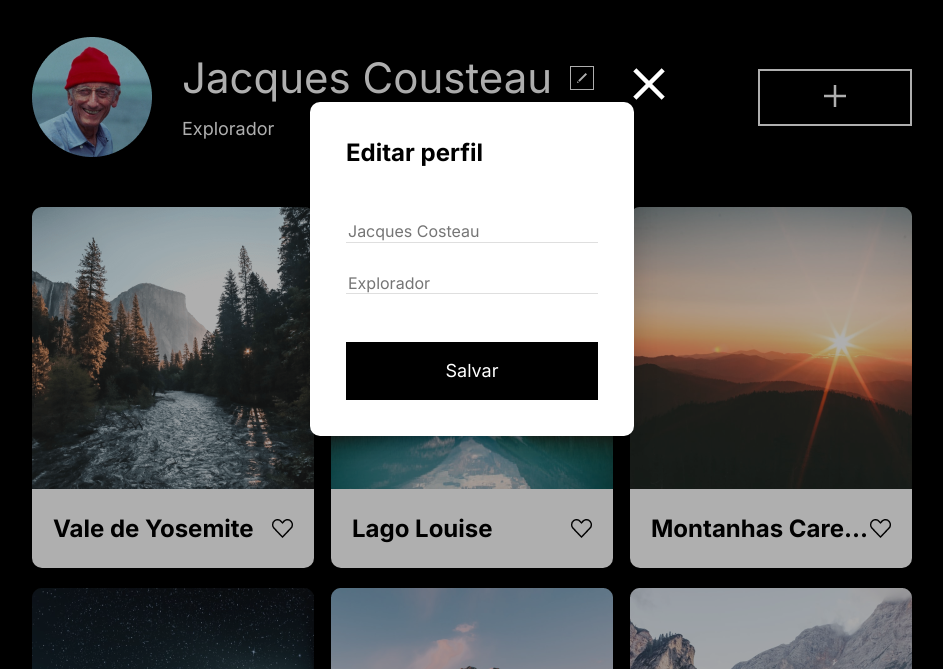
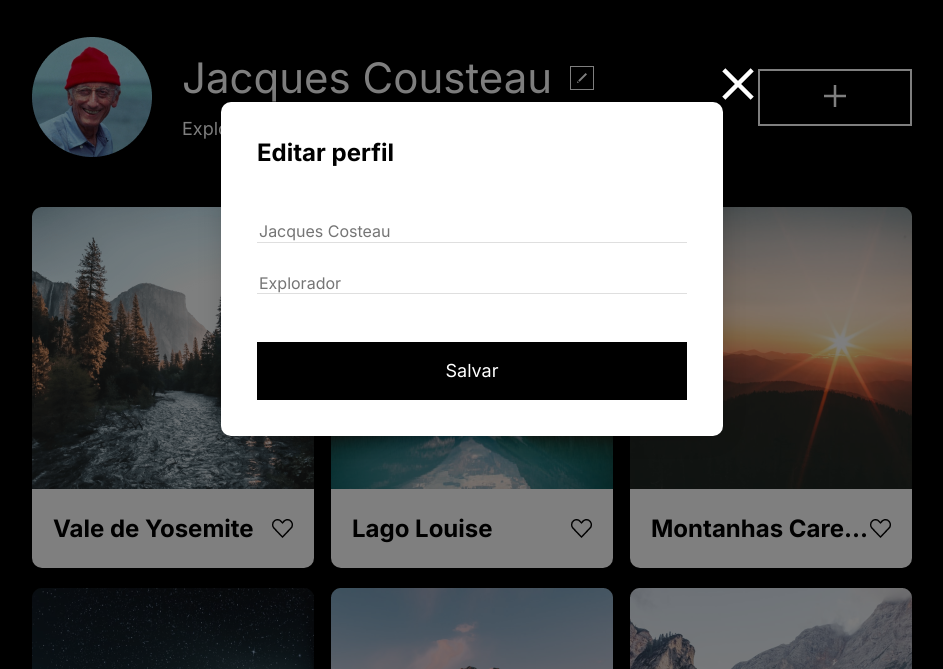
Before and after one commit to marcosodone/web_project_around, a plain HTML site: page index.html in a window 1280 px wide. Both pictures are taken after a click on the picture 750 px from the left and 209 px from the top of the page. Shown: the part 131-800 px from the top of the page, without its empty margins (168-1111 px from the left). Drawn offline with Linux system fonts and the light colour scheme.

Commit message:
Update popup.css

```diff
--- a/blocks/popup.css
+++ b/blocks/popup.css
@@ -1,23 +1,25 @@
 .popup {
-    background-color: #00000050;
-    position: absolute;
-    display: none;
-    place-content: center;
-    inset: 0;
-  }
+  background-color: rgba(0, 0, 0, 0.5);
+  position: absolute;
+  display: none;
+  place-content: center;
+  inset: 0;
+}
 
   .popup__opened {
-    display: grid;
+    display: flex;
   }
 
   .popup__container {
+    width: 430px;  /* aumento da largura do container*/
     background-color: #ffffff;
     display: flex;
-    position: relative;
     flex-direction: column;
+    align-self: center;
     padding: 36px;
     border-radius: 10px;
     box-shadow: 0px 0px 25px 0px #00000026;
+    position: relative;
   }
 
   .popup__container-title {
```
